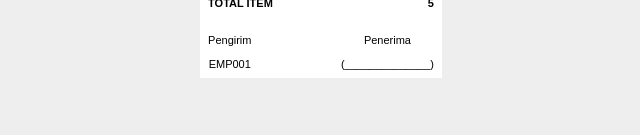
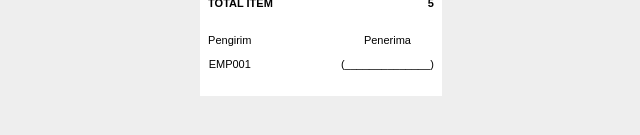
Before and after one commit to danangwahyupurbojati/thermal-print-test, a Next.js app: page /single in a window 1280 px wide. Shown: the part 525-660 px from the top of the page, without its empty margins (319-959 px from the left). Built offline with nearby package versions, Linux system fonts and the light colour scheme.

Commit message:
Add cut-space div to PrintBarang component

```diff
--- a/app/components/PrintBarang.tsx
+++ b/app/components/PrintBarang.tsx
@@ -180,7 +180,9 @@ export default function PrintBarang({ page = 1 }) {
                 </div>
 
             </div>
-
+           <div class="cut-space">
+              &nbsp;
+            </div>
         </main>
     );
 }
```
